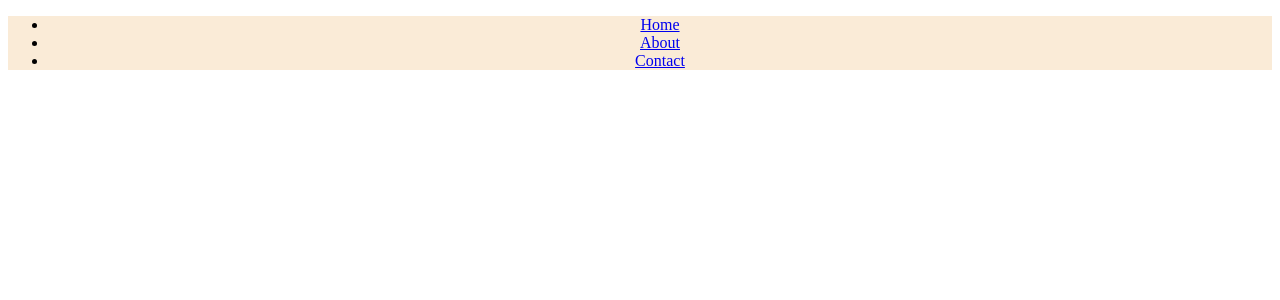
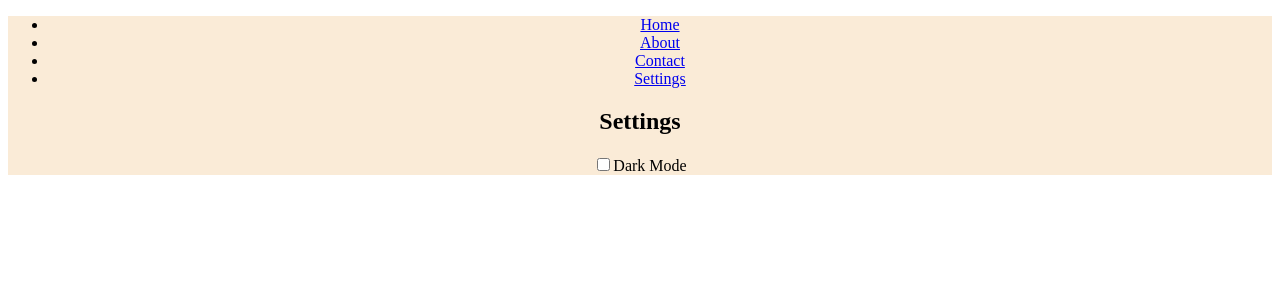
Before and after one commit to clrminded-old/presentee-backup, a React (Create React App) app: page /settings in a window 1280 px wide. Before the commit this address had no page. Shown: the top 300 px of the page. Built offline with nearby package versions, Linux system fonts and the light colour scheme.

Commit message:
added settings pages

```diff
--- a/src/App.js
+++ b/src/App.js
@@ -4,6 +4,7 @@ import NavigationBar from './Components/Navigationbar/NavigationBar';
 import HomePage from './Pages/Homepage/HomePage';
 import AboutPage from './Pages/Aboutpage/AboutPage';
 import ContactPage from './Pages/Contactpage/ContactPage';
+import SettingsPage from './Pages/Settingspage/SettingsPage';
 
 function App() {
   return (
@@ -15,6 +16,7 @@ function App() {
           <Route path="/" element={<HomePage />} />
           <Route path="/about" element={<AboutPage />} />
           <Route path="/contact" element={<ContactPage />} />
+          <Route path="/settings" element={<SettingsPage />} />
         </Routes>
       </div>
 
--- a/src/Components/Navigationbar/NavigationBar.js
+++ b/src/Components/Navigationbar/NavigationBar.js
@@ -14,6 +14,9 @@ const NavigationBar = () => {
         <li>
           <Link to="/contact">Contact</Link>
         </li>
+        <li>
+          <Link to="/settings">Settings</Link>
+        </li>
       </ul>
     </nav>
   );
--- /dev/null
+++ b/src/Pages/Settingspage/SettingsPage.jsx
@@ -0,0 +1,33 @@
+import React, { useState, useEffect } from 'react';
+
+const SettingsPage = () => {
+  // State variable to store the current theme, defaults to 'light' if no theme is found in localStorage
+  const [theme, setTheme] = useState(localStorage.getItem('theme') || 'light');
+
+  useEffect(() => {
+    // Update the theme in localStorage whenever the theme state changes
+    localStorage.setItem('theme', theme);
+
+    // Apply the theme to the document's root element (HTML tag) using a data-theme attribute
+    document.documentElement.setAttribute('data-theme', theme);
+  }, [theme]);
+
+  // Function to toggle between 'light' and 'dark' theme
+  const toggleTheme = () => {
+    const newTheme = theme === 'light' ? 'dark' : 'light';
+    setTheme(newTheme);
+  };
+
+  return (
+    <div>
+      <h2>Settings</h2>
+      {/* Checkbox to toggle the theme */}
+      <label>
+        <input type="checkbox" checked={theme === 'dark'} onChange={toggleTheme} />
+        Dark Mode
+      </label>
+    </div>
+  );
+};
+
+export default SettingsPage;
```
Also changed, not shown: 2 other files (tests, documents, lock files or other folders).
